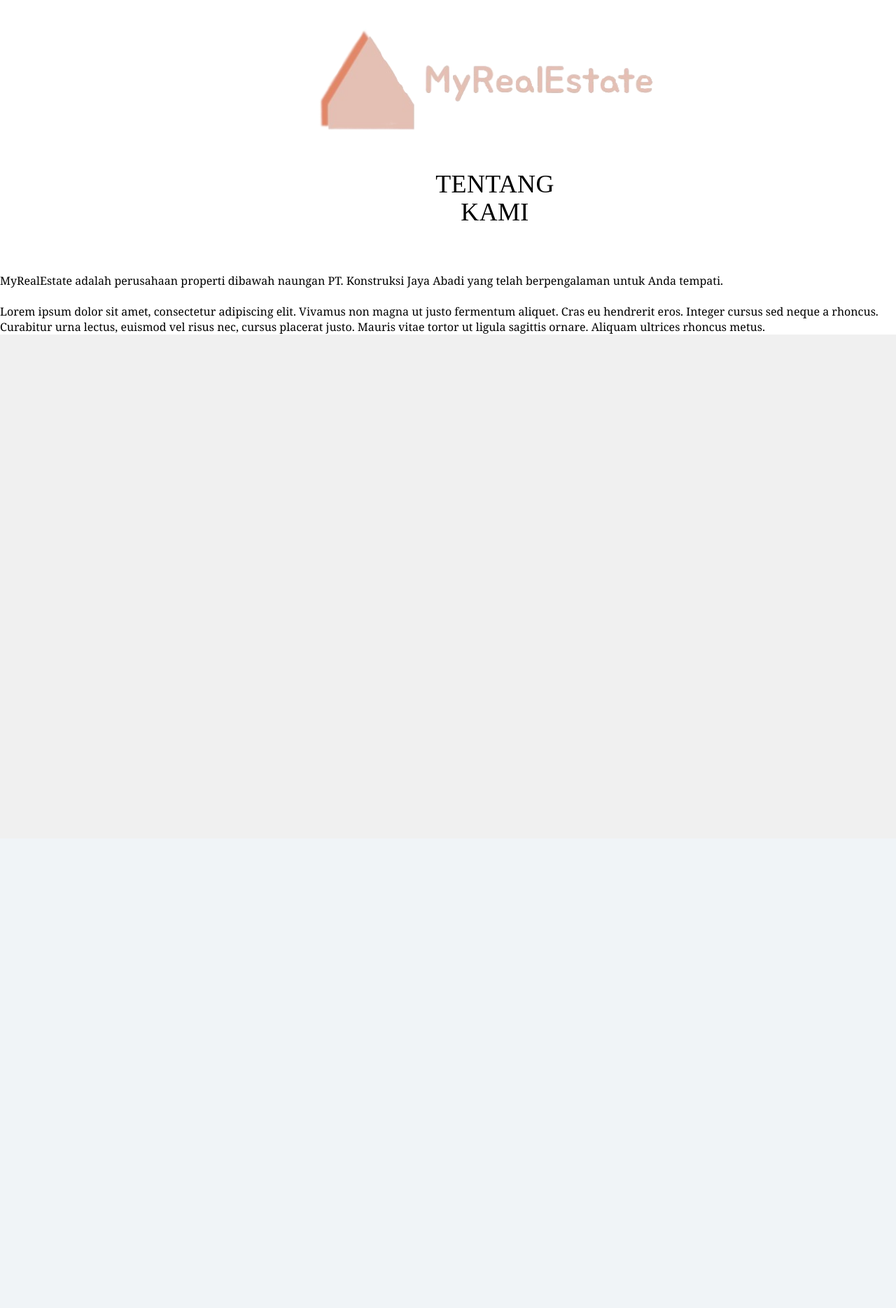
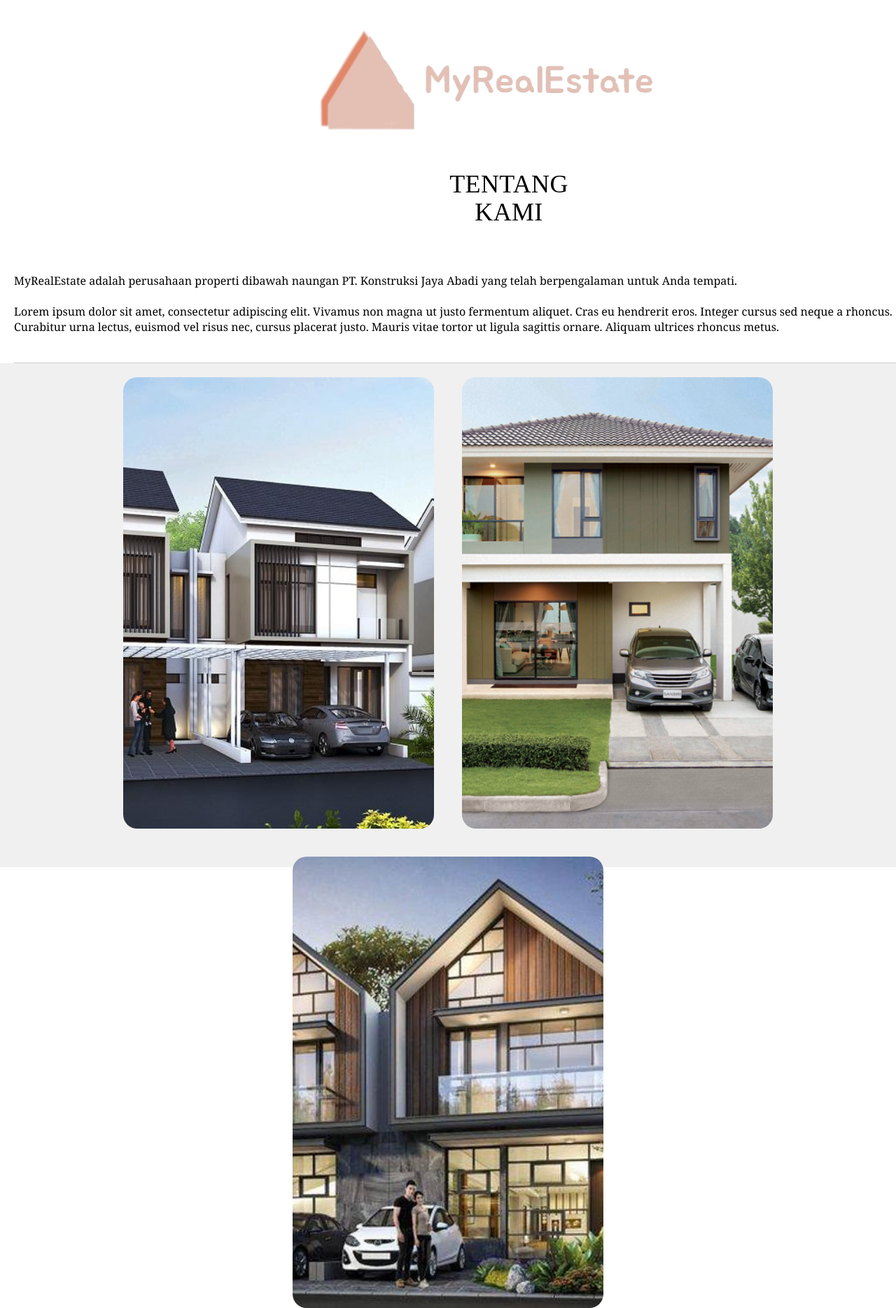
Before and after one commit to inzaghipa1709/Projects-Web-Programming, a PHP site: page / in a window 1280 px wide. Shown: the part 918-2787 px from the top of the page at 70% size. Before the commit the page ends 1396 px from the top, so only its background shows below. Run offline with PHP 8.4, Linux system fonts and the light colour scheme.

Commit message:
Add files via upload

```diff
--- a/Projects-Web-Programming/css/style.css
+++ b/Projects-Web-Programming/css/style.css
@@ -108,15 +108,48 @@ nav a #logo {
   color: black;
 }
 
-.tentang-kami figure figcaption p {
-  border-radius: 1em;
+.tentang-kami figure figcaption {
+  position: relative;
+  width: 100%;
+  margin: 0 auto;
+  padding-bottom: 40px;
+  text-align: left;
+  border-bottom: 1px solid #ccc;
+  left: 20px;
 }
 
-.fasilitas {
+#fasilitas {
   background-color: #f0f0f0;
-  position: static;
   width: 100%;
   height: 720px;
-  left: 0px;
-  top: 1469px;
+  display: flex;
+  flex-wrap: wrap;
+  justify-content: center;
+  align-items: center;
 }
+
+#fasilitas section {
+  margin: 20px;
+}
+
+.rumah1,
+.rumah2,
+.rumah3 {
+  width: 444px;
+  height: 645px;
+  border-radius: 20px;
+  background-size: cover;
+  background-position: center;
+}
+
+.rumah1 {
+  background-image: url(../images/cluster-new_201119141110-133.jpg);
+}
+
+.rumah2 {
+  background-image: url(../images/53-desain-rumah-minimalis-modern-2.jpg);
+}
+
+.rumah3 {
+  background-image: url(../images/uploadImageReturn.jpg);
+}
--- a/Projects-Web-Programming/index.html
+++ b/Projects-Web-Programming/index.html
@@ -5,6 +5,20 @@
     <meta http-equiv="X-UA-Compatible" content="IE=edge" />
     <meta name="viewport" content="width=device-width, initial-scale=1.0" />
     <link rel="stylesheet" href="css/style.css" type="text/css" />
+    <link
+      rel="stylesheet"
+      type="text/css"
+      href="https://cdnjs.cloudflare.com/ajax/libs/slick-carousel/1.8.1/slick.min.css"
+    />
+    <link
+      rel="stylesheet"
+      type="text/css"
+      href="https://cdnjs.cloudflare.com/ajax/libs/slick-carousel/1.8.1/slick-theme.min.css"
+    />
+    <script
+      type="text/javascript"
+      src="https://cdnjs.cloudflare.com/ajax/libs/slick-carousel/1.8.1/slick.min.js"
+    ></script>
     <title>MyRealEstate</title>
   </head>
   <body>
@@ -61,9 +75,11 @@
           </figcaption>
         </figure>
       </section>
-      <section class="fasilitas">
-        <div class="container"></div>
-      </section>
+      <div id="fasilitas">
+        <section class="rumah1"></section>
+        <section class="rumah2"></section>
+        <section class="rumah3"></section>
+      </div>
       <section class="galeri"></section>
       <section class="lokasi"></section>
       <section class="pricelist"></section>
```
Also changed, not shown: Projects-Web-Programming/js/Slick.js (added, +23 -0 lines).
